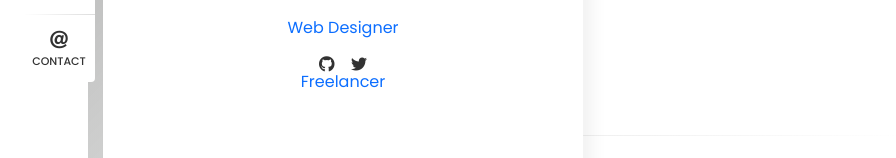
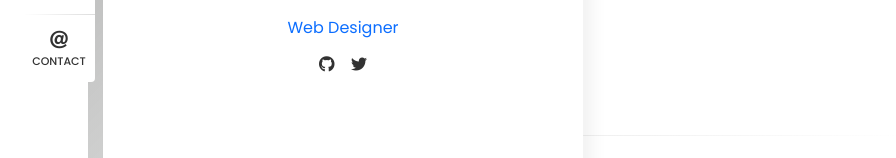
Before and after one commit to harshalparmar/harshalparmar.github.io, a plain HTML site: page index.html in a window 1280 px wide. Shown: the part 501-659 px from the top of the page, without its empty margins (337-1233 px from the left). Drawn offline with Linux system fonts and the light colour scheme; some packages are replaced by stand-ins of ours; files whose address does not match are found by name.

Commit message:
Update index.html

```diff
--- a/index.html
+++ b/index.html
@@ -77,9 +77,6 @@
       <div class="typing-title">
 
         <p>Web Designer</p>
-
-
-        <p>Freelancer</p>
 
 
       </div>
```
